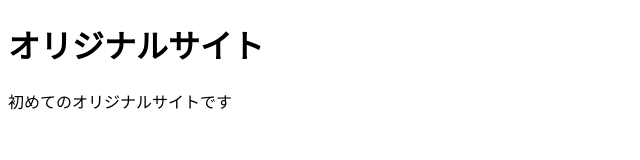
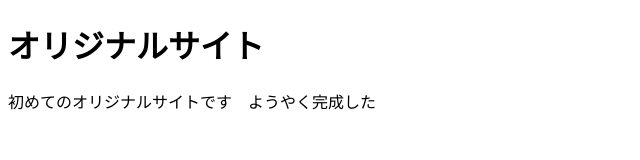
Before and after one commit to xxxgenya/mysite, a plain HTML site: page index.html in a window 1280 px wide. Shown: the whole page, without its empty margins (0-640 px from the left). Drawn offline with Linux system fonts and the light colour scheme.

Commit message:
Add files via upload

```diff
--- a/index.html
+++ b/index.html
@@ -7,6 +7,6 @@
 </head>
 <body>
   <h1>オリジナルサイト</h1>
-  <p>初めてのオリジナルサイトです</p>
+  <p>初めてのオリジナルサイトです　ようやく完成した</p>
 </body>
 </html>
```
